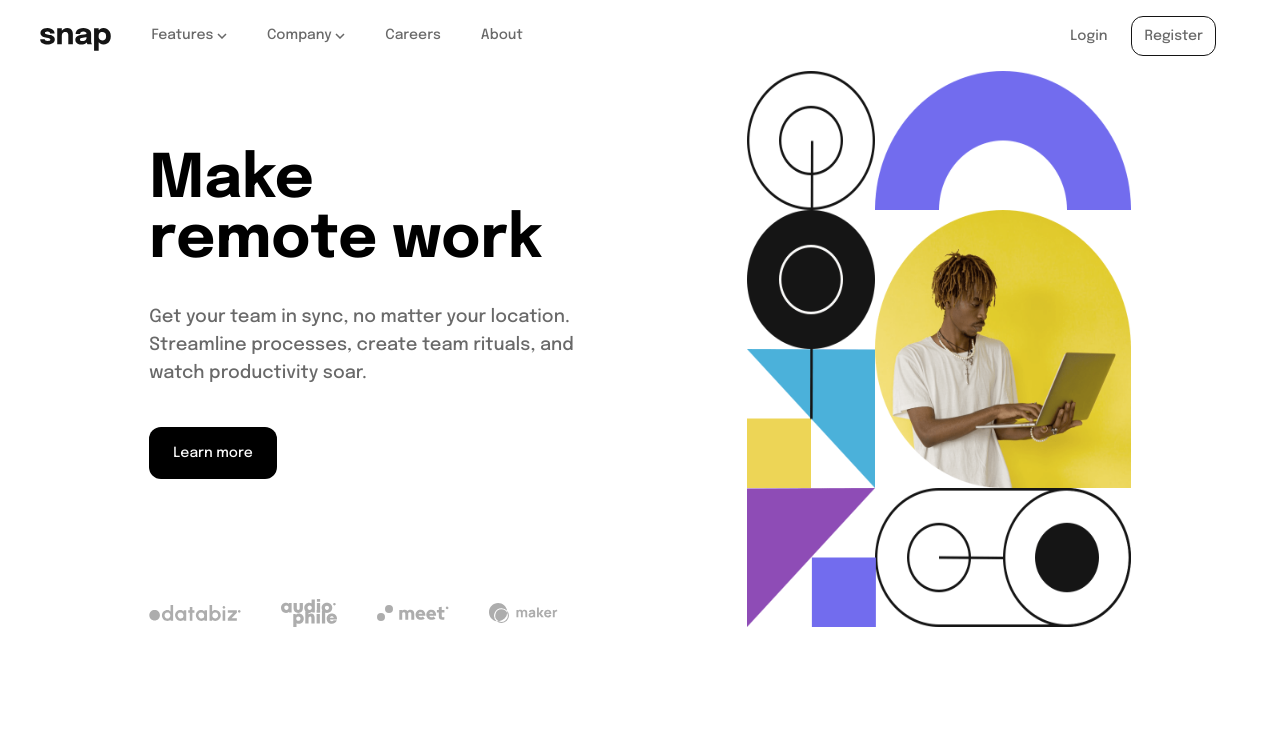
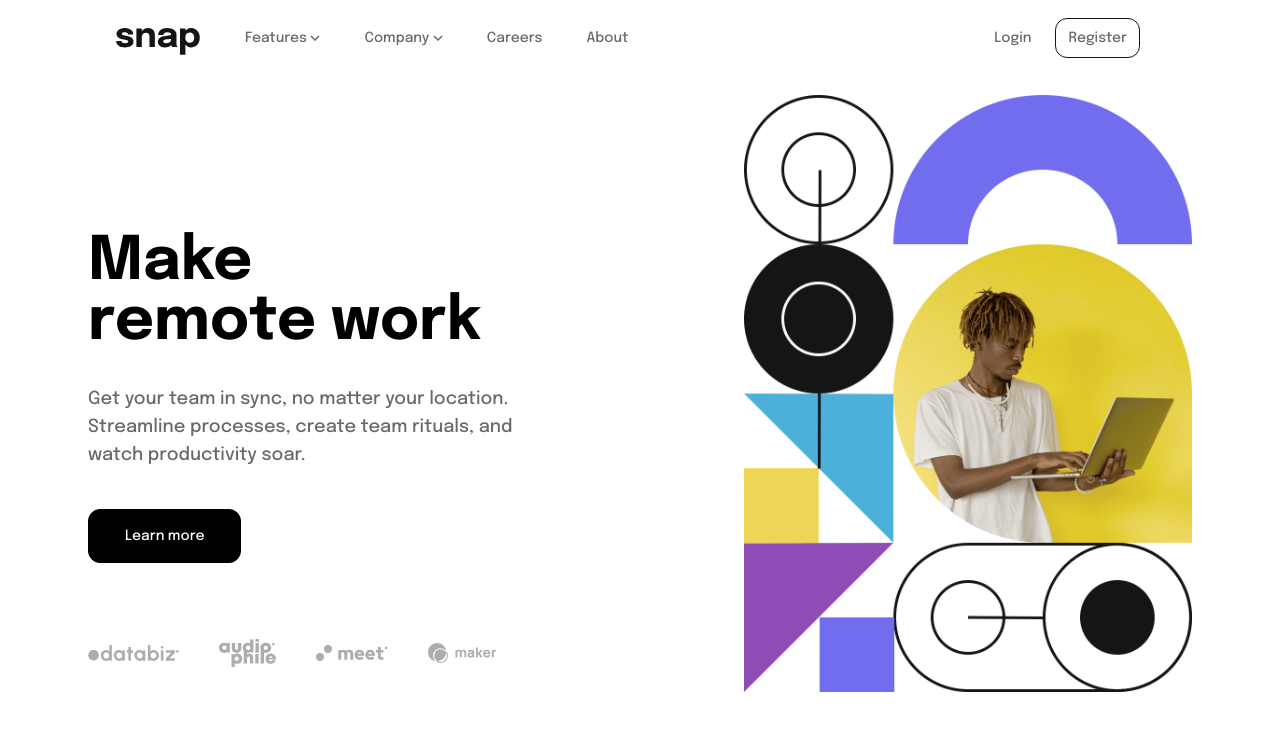
Before and after one commit to juniorthx3/intro-section-with-dropdown-navigation-main, a React (Create React App) app: page / in a window 1280 px wide. Shown: the top 730 px of the page. Built offline with nearby package versions, Linux system fonts and the light colour scheme.

Commit message:
Finalize project

```diff
--- a/src/components/Header.jsx
+++ b/src/components/Header.jsx
@@ -14,17 +14,17 @@ const Header = () => {
   const [open, setOpen] = useState(false)
 
   return (
-    <nav className='mx-5 p-5'>
+    <nav className='p-5 md:mx-24'>
       <div className="flex items-center space-x-10">
         <div className="pt-2">
-          <Link to="/"><img src={logo} alt="" /></Link>
+          <Link to="/"><img src={logo} alt="" className='md:mr-10'/></Link>
         </div>
         <div className="hidden w-screen md:flex items-center justify-between text-mediumGray">
-           <ul className='space-x-10 text-sm flex'>
+           <ul className='space-x-11 text-sm flex'>
               <li>
-                  <Menu as="div" className="relative hover:text-almostBlack">
+                  <Menu as="div" className="relative">
                     <Menu.Button>Features <img src={arrowDown} alt="" className="inline" /></Menu.Button>
-                    <Menu.Items className='absolute -left-14 top-0 bg-white mt-8 w-40 p-6 flex flex-col rounded-md shadow-lg text-sm space-y-2 ring-1 ring-black ring-opacity-5'>
+                    <Menu.Items className='absolute -left-12 top-0 bg-white mt-8 w-40 p-6 flex flex-col rounded-md shadow-lg text-sm space-y-2 ring-1 ring-black ring-opacity-5'>
                       <Link to="/todolist" className="hover:text-almostBlack"><img src={iconTodo} alt="" className="inline p-1 pr-2" /> Todo List</Link>
                       <Link to="/calendar" className="hover:text-almostBlack"><img src={iconCalendar} alt="" className="inline p-1 pr-2" /> Calendar</Link>
                       <Link to="/reminders" className="hover:text-almostBlack"><img src={iconReminders} alt="" className="inline p-1 pr-2" /> Reminders</Link>
@@ -33,7 +33,7 @@ const Header = () => {
                   </Menu>
               </li>
               <li>
-                <Menu as="div" to="/company" className="hover:text-almostBlack">
+                <Menu as="div" to="/company">
                   <Menu.Button>Company <img src={arrowDown} alt="" className="inline" /></Menu.Button>
                   <Menu.Items className='absolute top-8 bg-white mt-8 w-32 p-6 flex flex-col rounded-md shadow-lg text-sm space-y-2 ring-1 ring-black ring-opacity-5'>
                     <Link to="/history" className="hover:text-almostBlack">History</Link>
@@ -58,12 +58,27 @@ const Header = () => {
         {
           open && (
             <div className="md:hidden">
-                <div id="menu" className="h-full border absolute -top-5 right-0 text-sm  flex flex-col items-start px-5 self-end text-mediumGray py-8 mt-5 space-y-6 bg-almostWhite sm:w-auto sm:self-start w-1/2 left-1/2  drop-shadow-md">
+                <div id="menu" className="h-full border absolute -top-7 right-0 text-sm flex flex-col items-start px-5 self-end text-mediumGray py-8 mt-5 space-y-6 bg-almostWhite sm:w-auto sm:self-start w-1/2 left-1/2  drop-shadow-md">
                 <button id="menu-btn" onClick={()=>setOpen(!open)} className="absolute right-10 focus:outline-none md:hidden">
-                { open ? <img src={iconClose} alt="" /> : <img src={iconMenu} alt="" />}
+                  { open ? <img src={iconClose} alt="" /> : <img src={iconMenu} alt="" />}
                 </button>
-                    <Link to="/features" className="hover:text-almostBlack">Features <img src={arrowDown} alt="" className="inline" /></Link>
-                    <Link to="/company" className="hover:text-almostBlack">Company <img src={arrowDown} alt="" className="inline" /></Link>
+                  <Menu as="div">
+                      <Menu.Button>Features <img src={arrowDown} alt="" className="inline" /></Menu.Button>
+                      <Menu.Items className='p-3 flex flex-col text-sm space-y-2'>
+                        <Link to="/todolist" className="hover:text-almostBlack"><img src={iconTodo} alt="" className="inline p-1 pr-2" /> Todo List</Link>
+                        <Link to="/calendar" className="hover:text-almostBlack"><img src={iconCalendar} alt="" className="inline p-1 pr-2" /> Calendar</Link>
+                        <Link to="/reminders" className="hover:text-almostBlack"><img src={iconReminders} alt="" className="inline p-1 pr-2" /> Reminders</Link>
+                        <Link to="/planning" className="hover:text-almostBlack"><img src={iconPlanning} alt="" className="inline p-1 pr-2" /> Planning</Link>
+                      </Menu.Items>
+                  </Menu>
+                  <Menu as="div">
+                    <Menu.Button>Company <img src={arrowDown} alt="" className="inline" /></Menu.Button>
+                    <Menu.Items className='p-5 flex flex-col text-sm space-y-2'>
+                      <Link to="/history" className="hover:text-almostBlack">History</Link>
+                      <Link to="/ourteam" className="hover:text-almostBlack">Our Team</Link>
+                      <Link to="/blog" className="hover:text-almostBlack">Blog</Link>
+                    </Menu.Items>
+                  </Menu>
                     <Link to="/careers" className="hover:text-almostBlack">Careers</Link>
                     <Link to="/about" className="hover:text-almostBlack">About</Link>
                     <a href="/" className=" text-sm mx-auto hover:text-almostBlack">Login</a>
--- a/src/components/Hero.jsx
+++ b/src/components/Hero.jsx
@@ -7,18 +7,18 @@ import clientMaker from '../images/client-maker.svg'
 
 const Hero = () => {
   return (
-    <section className='md:mx-32'>
-        <div className="flex flex-col-reverse justify-evenly md:flex-row">
-            <div className="max-w-md flex flex-col justify-center md:w-1/2">
-                <h1 className="mt-10 text-4xl font-bold text-center md:text-6xl md:text-left md:mt-20 md:mb-8">
+    <section className='flex justify-center md:p-5'>
+        <div className="flex flex-col-reverse justify-evenly md:space-x-52 md:flex-row md:h-full">
+            <div className="flex flex-col justify-center md:max-w-md  md:w-1/2">
+                <h1 className="mt-10 text-4xl font-bold text-center md:text-6xl md:text-left md:mt-28 md:mb-8">
                     Make <span className='inline md:block'>remote work</span>
                 </h1>
                 <p className='mt-5 mx-9 flex items-center text-lg text-center text-mediumGray md:mb-10 md:text-left md:mx-0 md:mt-0'>
                     Get your team in sync, no matter your location. Streamline processes,
                     create team rituals, and watch productivity soar.
                 </p>
-                <div className="mx-auto mt-5 md:mt-0 flex items-center md:mx-0 md:mb-20">
-                    <a href="/" className="bg-black text-almostWhite px-6 py-4 text-sm rounded-xl baseline hover:bg-almostWhite hover:border hover:border-black hover:text-black hover:font-bold">Learn more</a>
+                <div className="mx-auto mt-5 md:mt-0 flex items-center md:mx-0 md:mb-9">
+                    <a href="/" className="bg-black border border-black text-almostWhite px-9 py-4 text-sm rounded-xl baseline hover:bg-almostWhite  hover:text-black hover:font-bold">Learn more</a>
                 </div>
                 <div className='space-x-10 mx-auto flex items-center pt-10 pb-3 md:pb-0 md:mx-0'>
                     <img src={clientDatabiz} alt="" className='h-4'/>
@@ -27,9 +27,9 @@ const Hero = () => {
                     <img src={clientMaker} alt="" className='h-5' />
                 </div>
             </div>
-            <div className="flex justify-end md:w-1/2">
-                <img src={imageHeroDesktop} alt="" className="hidden w-3/4 md:block" />
-                <img src={imageHeroMobile} alt="" className='block md:hidden' />
+            <div className="flex md:max-w-md md:w-1/2">
+                <img src={imageHeroDesktop} alt="" className="hidden max-w-full h-auto md:block " />
+                <img src={imageHeroMobile} alt="" className='block w-full md:hidden' />
             </div>
         </div>
     </section>
--- a/src/index.css
+++ b/src/index.css
@@ -5,6 +5,11 @@
 @tailwind utilities;
 
 @layer base {
+    *{
+        margin:0;
+        padding:0;
+        box-sizing:border-box;
+    }
     body{
         font-family: 'Epilogue', sans-serif;
         font-size:18px;
```
